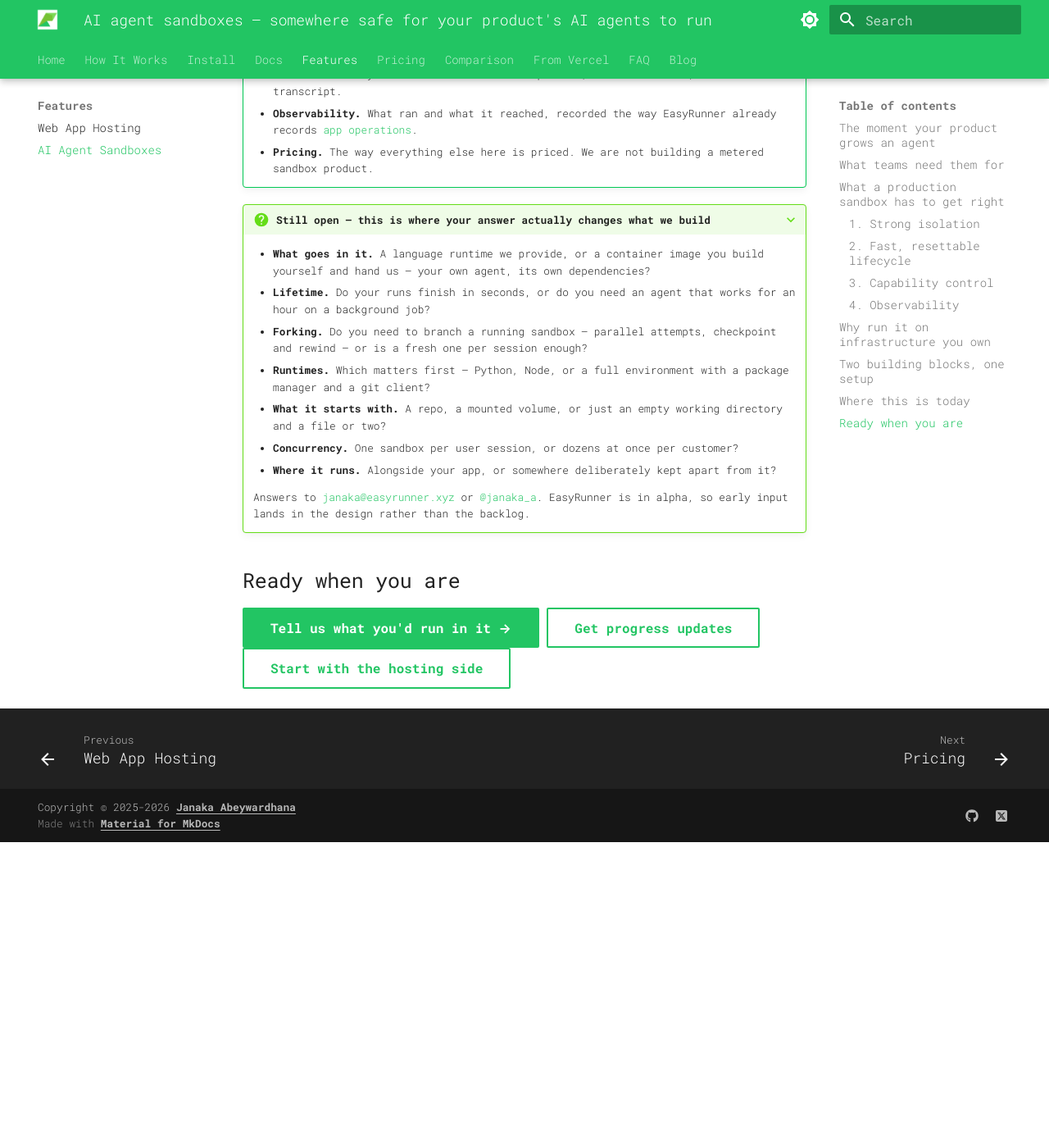
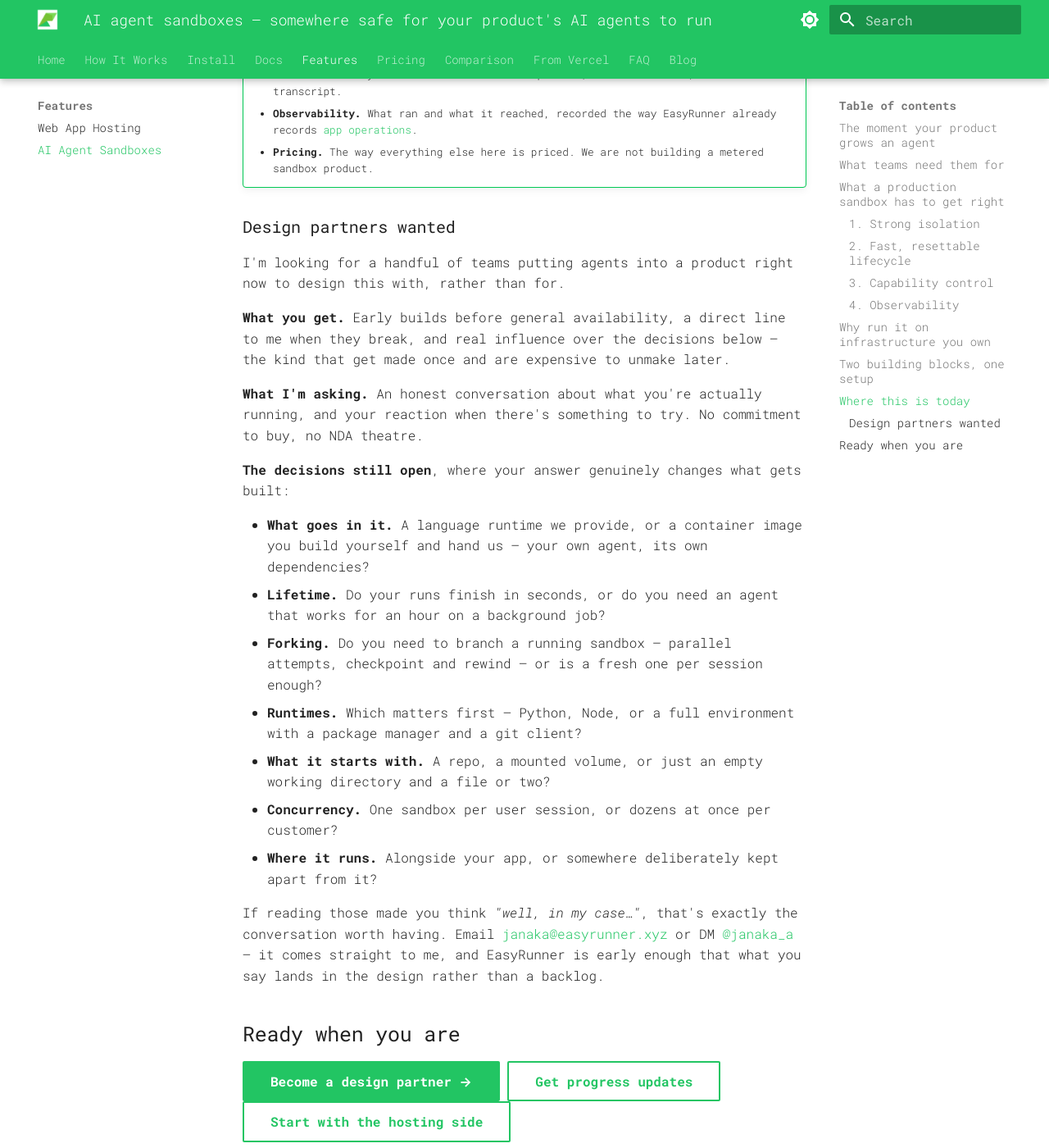
Before and after one commit to janaka/easyrunner-docs, an MkDocs documentation site: the page built from docs/ai-agent-sandbox.md, in a window 1280 px wide and 1400 px high, scrolled down 6385 px. Shown: the whole window at 82% size. Built offline with MkDocs 1.6.1 and Material for MkDocs 9.7.7, drawn with Linux system fonts in a browser that asks for light colours; some web fonts are replaced; before the commit the page ends 7412 px from its top, so only the background shows below that; some of the changed text lies outside the part shown.

Commit message:
docs: turn the open questions into a design partner invite
The "Still open" block read as homework — seven questions in a
collapsible box with an email address at the bottom. It's now an actual
invitation, as a "Design partners wanted" subsection:

- What you get: early builds before GA, a direct line, real influence
  over decisions that are expensive to unmake later.
- What's being asked: an honest conversation and a reaction when there's
  something to try. No commitment to buy.
- The same seven open decisions, reframed as what we'd work through
  together rather than a form to fill in.

Uncollapsed, and a heading rather than an admonition, so it lands in the
page TOC where an invite can actually be found. The status notice at the
top now points to it, and the closing primary CTA became "Become a
design partner" — the soft ask stays in the hero, the committed one
comes after the case is made.

Co-Authored-By: Claude Opus 5 (1M context) <noreply@anthropic.com>

```diff
--- a/docs/ai-agent-sandbox.md
+++ b/docs/ai-agent-sandbox.md
@@ -13,7 +13,7 @@ social:
 !!! warning "In development — not available yet"
     This page describes what we're building and why, ahead of shipping it, so you can tell us early if we're building the wrong thing. There's no release date yet, and nothing here is a feature you can use today.
 
-    If you're putting agents into a product right now, we'd genuinely like to hear what you'd run in one: [janaka@easyrunner.xyz](mailto:janaka@easyrunner.xyz).
+    If you're putting agents into a product right now, there are [design partner slots open](#design-partners-wanted) — early builds, a direct line, and a say in what this becomes.
 
 [Tell us what you'd run in it →](mailto:janaka@easyrunner.xyz?subject=Agent%20sandboxes){ .md-button .md-button--primary }
 [The hosting side, available today](user-docs/quickstart/first-app.md){ .md-button }
@@ -191,19 +191,28 @@ We'd rather publish this early and be corrected than ship a sandbox shaped by gu
     - **Observability.** What ran and what it reached, recorded the way EasyRunner already records [app operations](user-docs/reference/audit.md).
     - **Pricing.** The way everything else here is priced. We are not building a metered sandbox product.
 
-???+ question "Still open — this is where your answer actually changes what we build"
-    - **What goes in it.** A language runtime we provide, or a container image you build yourself and hand us — your own agent, its own dependencies?
-    - **Lifetime.** Do your runs finish in seconds, or do you need an agent that works for an hour on a background job?
-    - **Forking.** Do you need to branch a running sandbox — parallel attempts, checkpoint and rewind — or is a fresh one per session enough?
-    - **Runtimes.** Which matters first — Python, Node, or a full environment with a package manager and a git client?
-    - **What it starts with.** A repo, a mounted volume, or just an empty working directory and a file or two?
-    - **Concurrency.** One sandbox per user session, or dozens at once per customer?
-    - **Where it runs.** Alongside your app, or somewhere deliberately kept apart from it?
+### Design partners wanted
 
-    Answers to [janaka@easyrunner.xyz](mailto:janaka@easyrunner.xyz) or [@janaka_a](https://x.com/janaka_a). EasyRunner is in alpha, so early input lands in the design rather than the backlog.
+I'm looking for a handful of teams putting agents into a product right now to design this with, rather than for.
+
+**What you get.** Early builds before general availability, a direct line to me when they break, and real influence over the decisions below — the kind that get made once and are expensive to unmake later.
+
+**What I'm asking.** An honest conversation about what you're actually running, and your reaction when there's something to try. No commitment to buy, no NDA theatre.
+
+**The decisions still open**, where your answer genuinely changes what gets built:
+
+- **What goes in it.** A language runtime we provide, or a container image you build yourself and hand us — your own agent, its own dependencies?
+- **Lifetime.** Do your runs finish in seconds, or do you need an agent that works for an hour on a background job?
+- **Forking.** Do you need to branch a running sandbox — parallel attempts, checkpoint and rewind — or is a fresh one per session enough?
+- **Runtimes.** Which matters first — Python, Node, or a full environment with a package manager and a git client?
+- **What it starts with.** A repo, a mounted volume, or just an empty working directory and a file or two?
+- **Concurrency.** One sandbox per user session, or dozens at once per customer?
+- **Where it runs.** Alongside your app, or somewhere deliberately kept apart from it?
+
+If reading those made you think *"well, in my case…"*, that's exactly the conversation worth having. Email [janaka@easyrunner.xyz](mailto:janaka@easyrunner.xyz?subject=Agent%20sandbox%20design%20partner) or DM [@janaka_a](https://x.com/janaka_a) — it comes straight to me, and EasyRunner is early enough that what you say lands in the design rather than a backlog.
 
 ## Ready when you are
 
-[Tell us what you'd run in it →](mailto:janaka@easyrunner.xyz?subject=Agent%20sandboxes){ .md-button .md-button--primary }
+[Become a design partner →](mailto:janaka@easyrunner.xyz?subject=Agent%20sandbox%20design%20partner){ .md-button .md-button--primary }
 [Get progress updates](blog/index.md){ .md-button }
 [Start with the hosting side](user-docs/quickstart/first-app.md){ .md-button }
```
